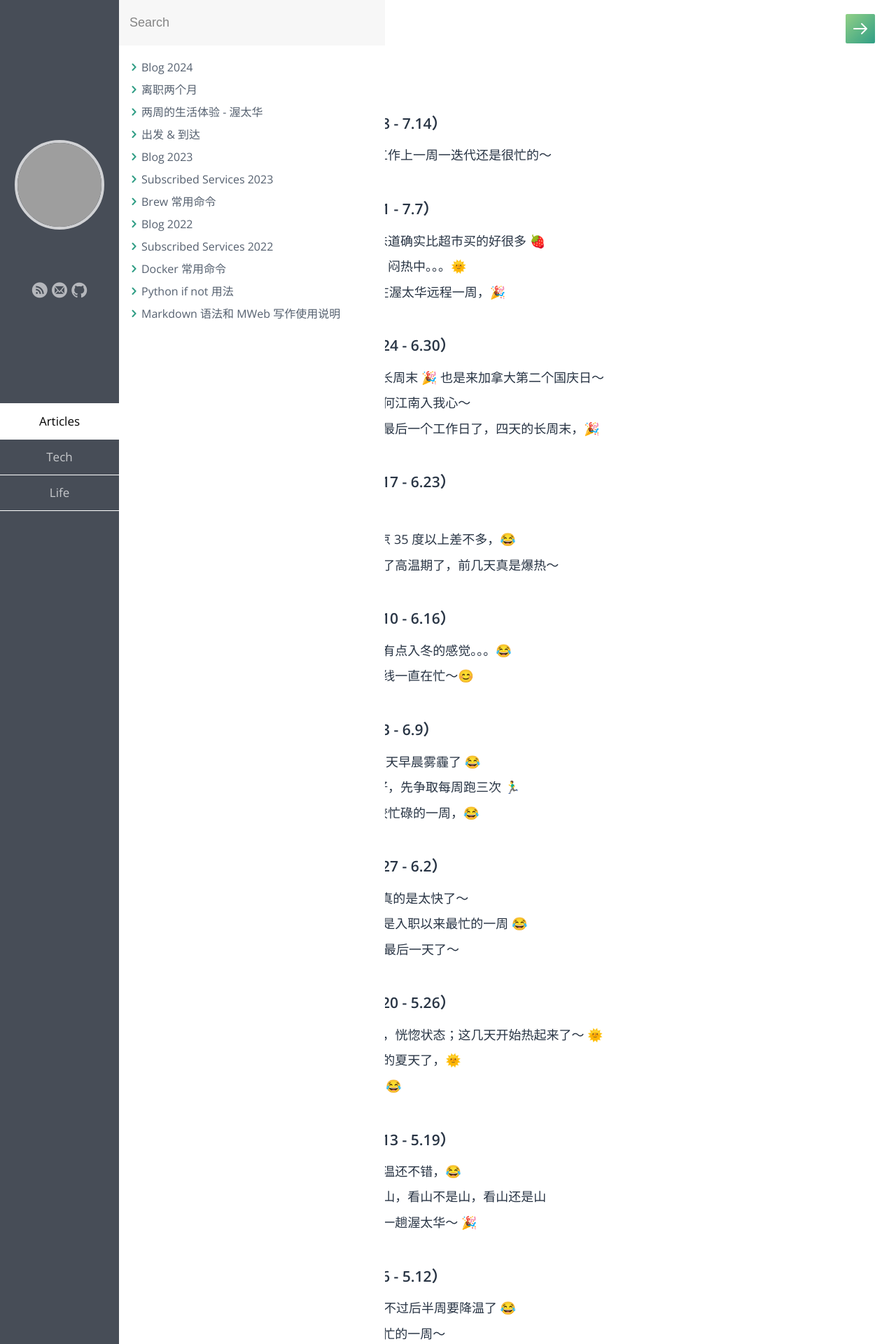
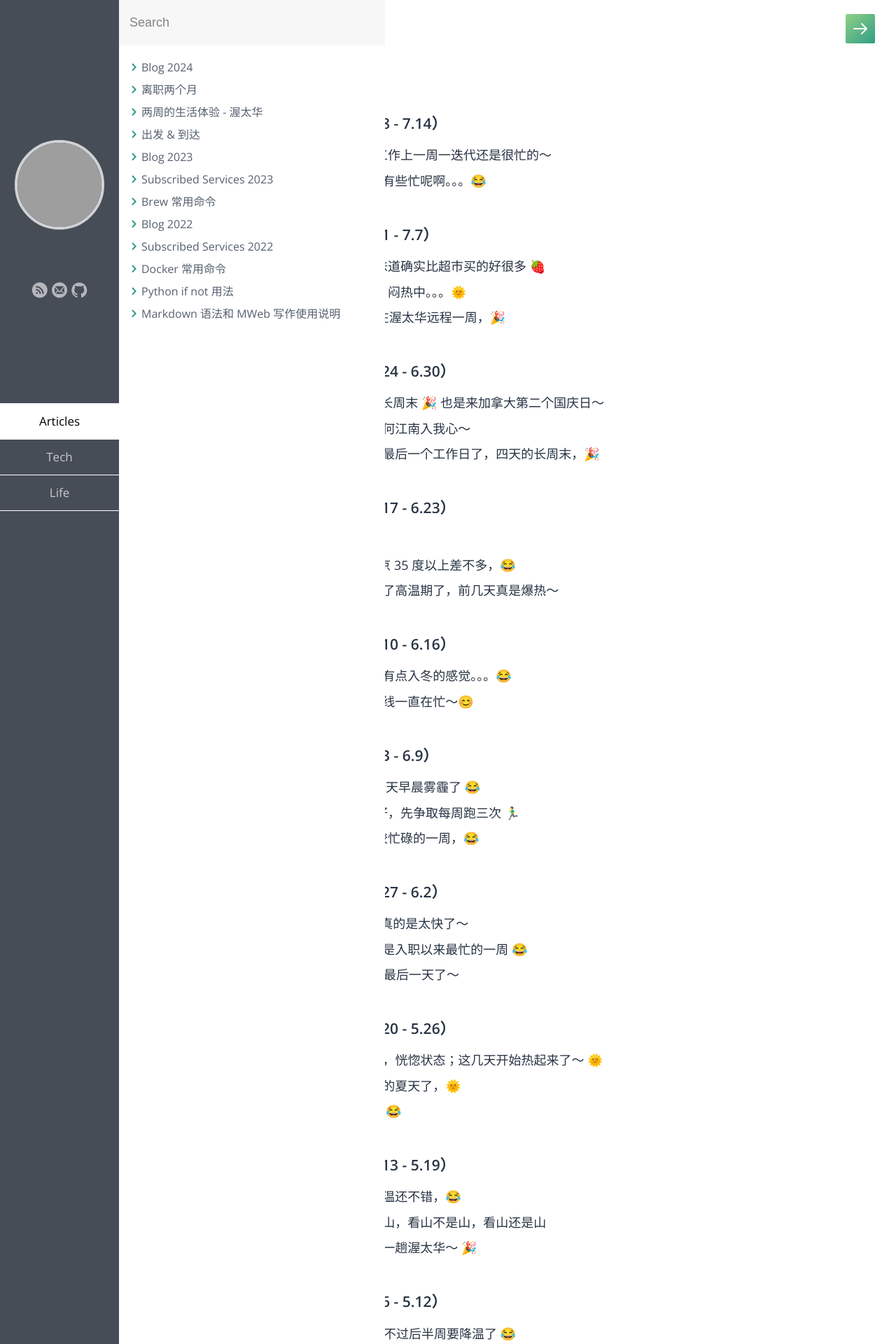
Before and after one commit to samxupeiran/samxupeiran.github.io, a Jekyll site: the page built from _posts/life/2024-01-02-my-blog.md, in a window 1280 px wide. Shown: the top 1920 px of the page at 70% size. Built offline with Jekyll 4.4.1, drawn with Linux system fonts in a browser that asks for light colours; some web fonts are replaced; some of the changed text lies outside the part shown; grey boxes are pictures that could not be loaded.

Commit message:
feat: add weekly blog 7/10

```diff
--- a/_posts/life/2024-01-02-my-blog.md
+++ b/_posts/life/2024-01-02-my-blog.md
@@ -8,6 +8,7 @@ tags: Blog
 
 - ### 2024 年 7 月 第 2 周（7.8 - 7.14）
      - 7.8 最近都会比较热了；工作上一周一迭代还是很忙的～
+     - 7.10 一周一迭代，着实的有些忙呢啊。。。😂
 
 - ### 2024 年 7 月 第 1 周（7.1 - 7.7）
      - 7.2 长周末去摘了草莓，味道确实比超市买的好很多 🍓
```
